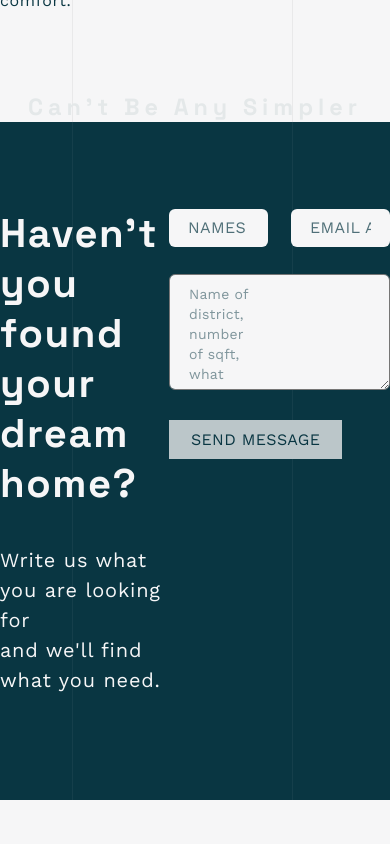
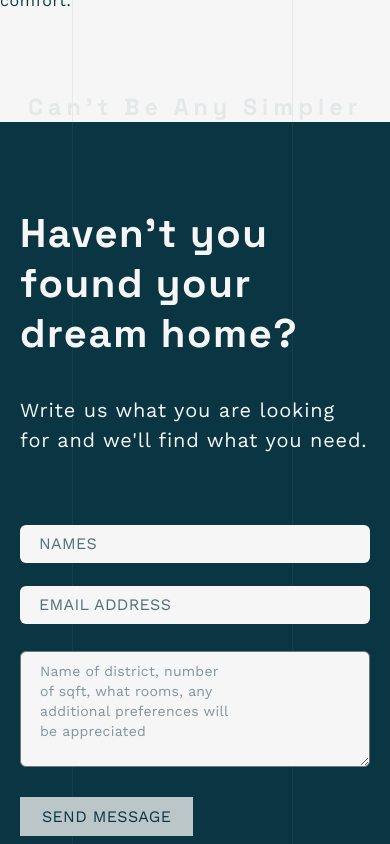
Before and after one commit to OlaHeklaDesign/meastate, a React (Create React App) app: page /offert/1 in a window 390 px wide. Shown: the part 2060-2904 px from the top of the page. Built offline with nearby package versions, Linux system fonts and the light colour scheme.

Commit message:
Contact component responsivness

```diff
--- a/src/Components/Contact/Contact.css
+++ b/src/Components/Contact/Contact.css
@@ -35,6 +35,7 @@
   font-weight: 400;
   line-height: 30px;
   letter-spacing: 0.8px;
+  max-width: 350px;
 }
 
 .contact-name-email-box {
@@ -42,6 +43,7 @@
   justify-content: space-between;
   gap: 23px;
   margin-bottom: 27px;
+  max-width: 547px;
 }
 
 .contact input {
@@ -101,3 +103,34 @@
   font-weight: 500;
   margin-top: 10px;
 }
+
+@media only screen and (max-width: 1332px)  {
+  .contact {
+    padding: 87px 20px 105px 20px;
+  }
+}
+
+@media only screen and (max-width: 1004px)  {
+  .contact-left {
+    margin-right: 100px;
+  }
+}
+
+@media only screen and (max-width: 850px)  {
+  .contact {
+    flex-direction: column;
+  }
+  .contact-right {
+    flex-direction: row;
+    margin-top: 70px;
+  }
+  .contact-left {
+    margin-right: 0;
+  }
+}
+
+@media only screen and (max-width: 448px)  {
+  .contact-name-email-box {
+    flex-direction: column;
+  }
+}
--- a/src/Components/Contact/Contact.jsx
+++ b/src/Components/Contact/Contact.jsx
@@ -53,7 +53,7 @@ const Contact = () => {
     <section class="contact">
       <div class="contact-left">
         <h2>Haven't you found your dream home?</h2>
-        <p>Write us what you are looking for<br/>and we'll find what you need.</p>
+        <p>Write us what you are looking for and we'll find what you need.</p>
       </div>
       <div class="contact-right">
         <form ref={form} onSubmit={sendEmail}>
```
